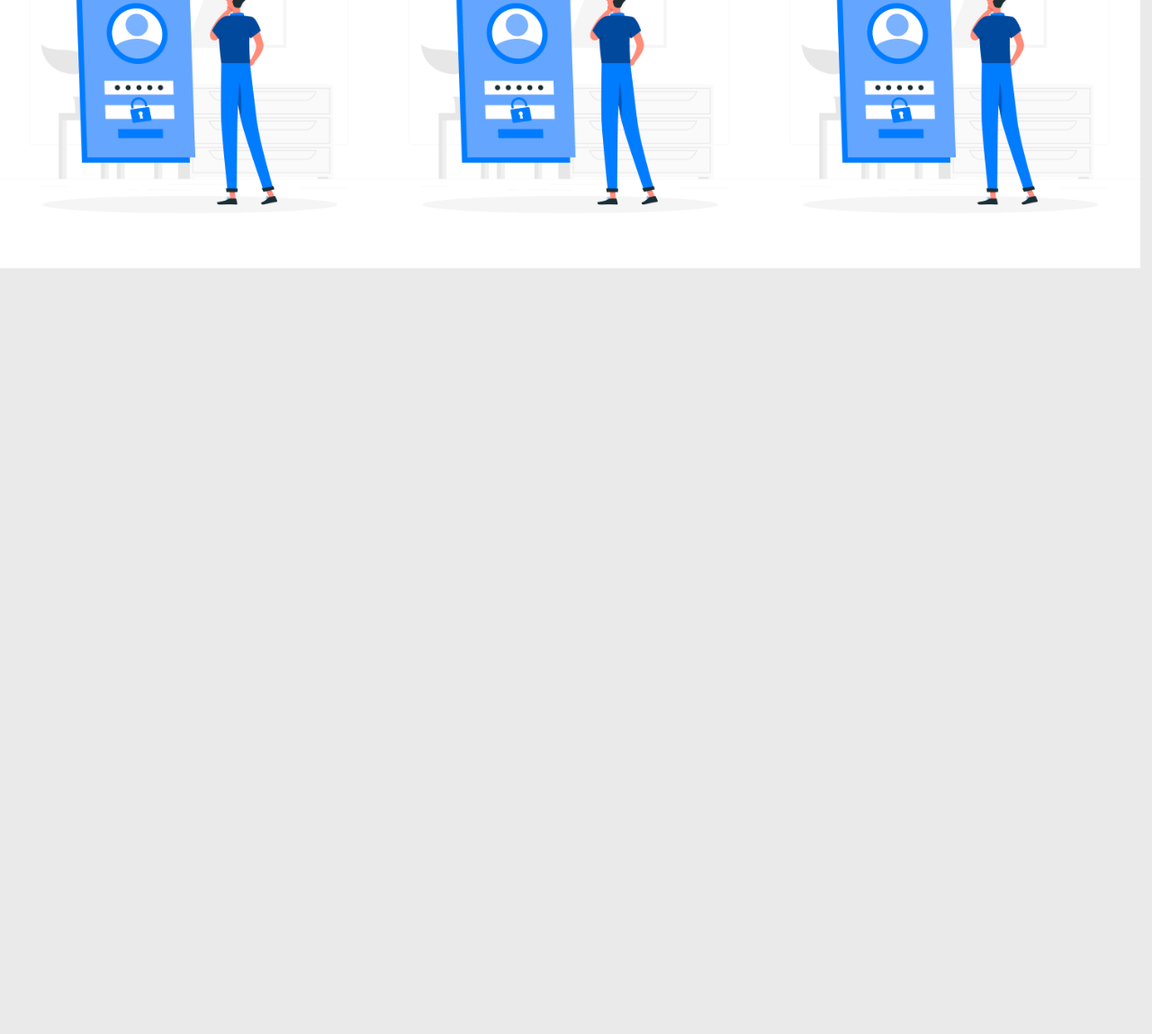
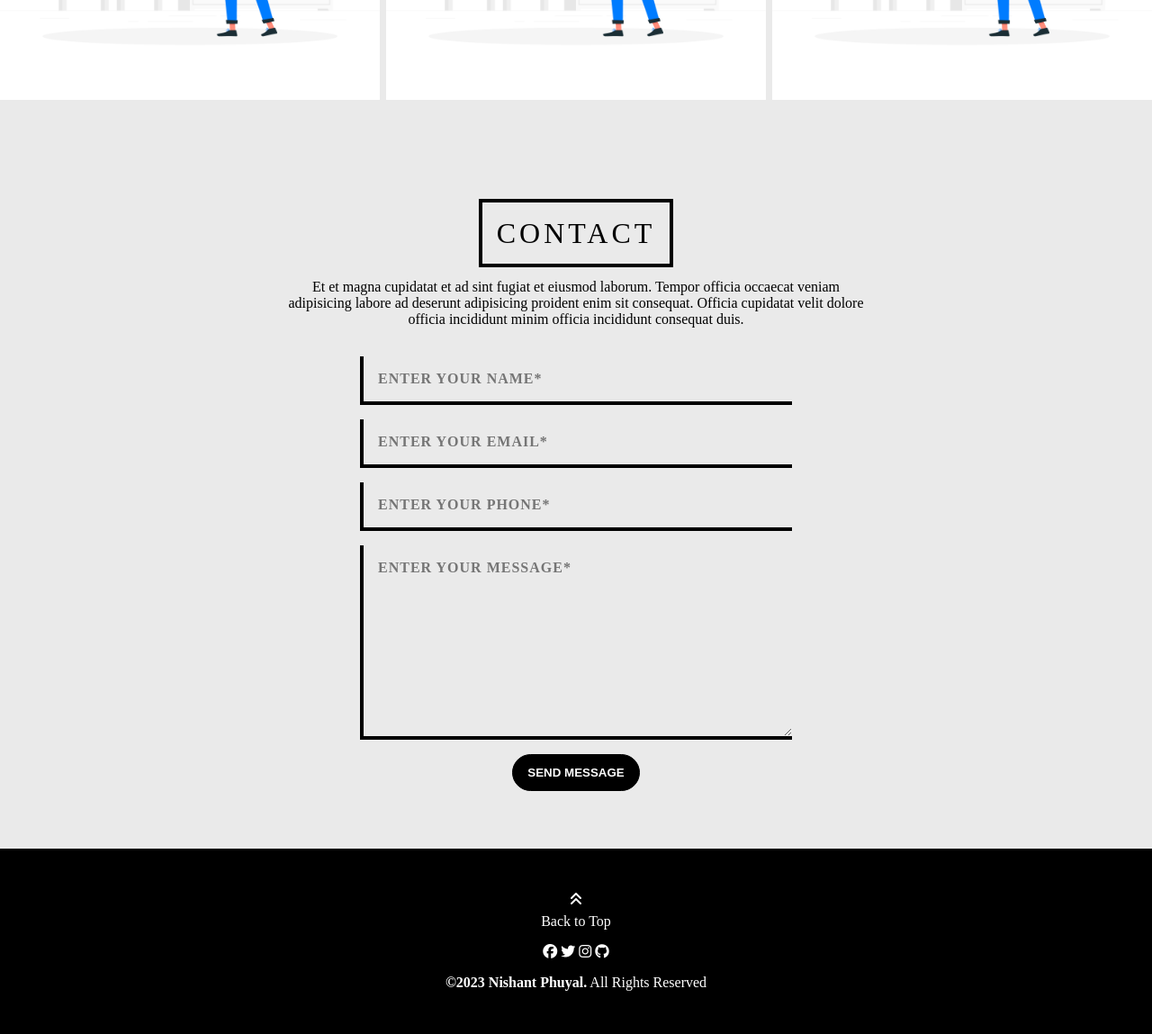
Before and after one commit to nish33/portfolio-example, a plain HTML site: page index.html in a window 1280 px wide. Shown: the part 3125-4274 px from the top of the page at 90% size. Before the commit the page ends 3425 px from the top, so only its background shows below. Drawn offline with Linux system fonts and the light colour scheme.

Commit message:
portfolio complete

```diff
--- a/assets/css/style.css
+++ b/assets/css/style.css
@@ -68,7 +68,6 @@ header {
 }
 
 .page-section {
-    height: 90vh;
     padding: 4rem 0;
 }
 
@@ -268,6 +267,8 @@ header {
     width: 100%;
     display: flex;
     flex-wrap: wrap;
+    justify-content: space-between;
+    row-gap: 0.25rem;
     overflow: hidden;
 }
 
@@ -309,3 +310,48 @@ header {
     font-weight: 700;
     font-size: 1.5rem;
 }
+
+#contact-form {
+    display: flex;
+    flex-direction: column;
+    align-items: center;
+    row-gap: 1rem;
+}
+
+#contact-form input:not([type="submit"]), #contact-form textarea {
+    width: 30rem;
+    border-width: 0 0 4px 4px;
+    border-style: solid;
+    border-color: #000000;
+    padding: 1rem;
+    font: inherit;
+    background: transparent;
+}
+
+#contact-form input[type= "submit"] {
+    max-width: max-content;
+}
+
+#contact-form input::placeholder, #contact-form textarea::placeholder {
+    text-transform: uppercase;
+    font-weight: 600;
+    letter-spacing: 1px;
+}
+
+footer {
+    background: #000000;
+    color: #ffffff;
+    padding: 3rem;
+    display: flex;
+    flex-direction: column;
+    justify-content: center;
+    align-items: center;
+    row-gap: 1rem;
+}
+
+#back-to-top {
+    display: flex;
+    flex-direction: column;
+    align-items: center;
+    row-gap: 0.5rem;
+}
--- a/index.html
+++ b/index.html
@@ -252,6 +252,42 @@
             </div>
         </div>
     </section>
+
+    <section class="page-section">
+        <div class="section-title">
+            <span>Contact</span>
+        </div>
+        <div class="section-description">
+            <span>Et et magna cupidatat et ad sint fugiat et eiusmod laborum. Tempor officia occaecat veniam adipisicing labore ad deserunt adipisicing proident enim sit consequat. Officia cupidatat velit dolore officia incididunt minim officia incididunt consequat duis.</span>
+        </div>
+        <div class="section-content">
+            <form action="" id="contact-form">
+                <input type="text" placeholder="Enter your name*" required name="contact-name" />
+                <input type="email" placeholder="Enter your email*" required name="contact-email" />
+                <input type="number" placeholder="Enter your phone*" required name="contact-phone" minlength="9" maxlength="14" />
+                <textarea name="contact-message" cols="30" rows="10" required placeholder="Enter your message*"></textarea>
+                <input class="btn btn-dark" type="submit" name="contact-submit" value="Send Message" />
+            </form>
+        </div>
+    </section>
+
+    <footer>
+        <div id="back-to-top">
+            <i class="fa-solid fa-angles-up"></i>
+            <span>Back to Top</span>
+        </div>
+        <div id="footer-social">
+            <a href="#" class="footer-social-link"><i class="fa-brands fa-facebook"></i></a>
+            <a href="#" class="footer-social-link"><i class="fa-brands fa-twitter"></i></a>
+            <a href="#" class="footer-social-link"><i class="fa-brands fa-instagram"></i></a>
+            <a href="#" class="footer-social-link"><i class="fa-brands fa-github"></i></a>
+        </div>
+        <div id="footer-copyright">
+            <span>
+                <strong>&copy;2023 Nishant Phuyal.</strong> All Rights Reserved
+            </span>
+        </div>
+    </footer>
 </body>
 
 </html>
```
